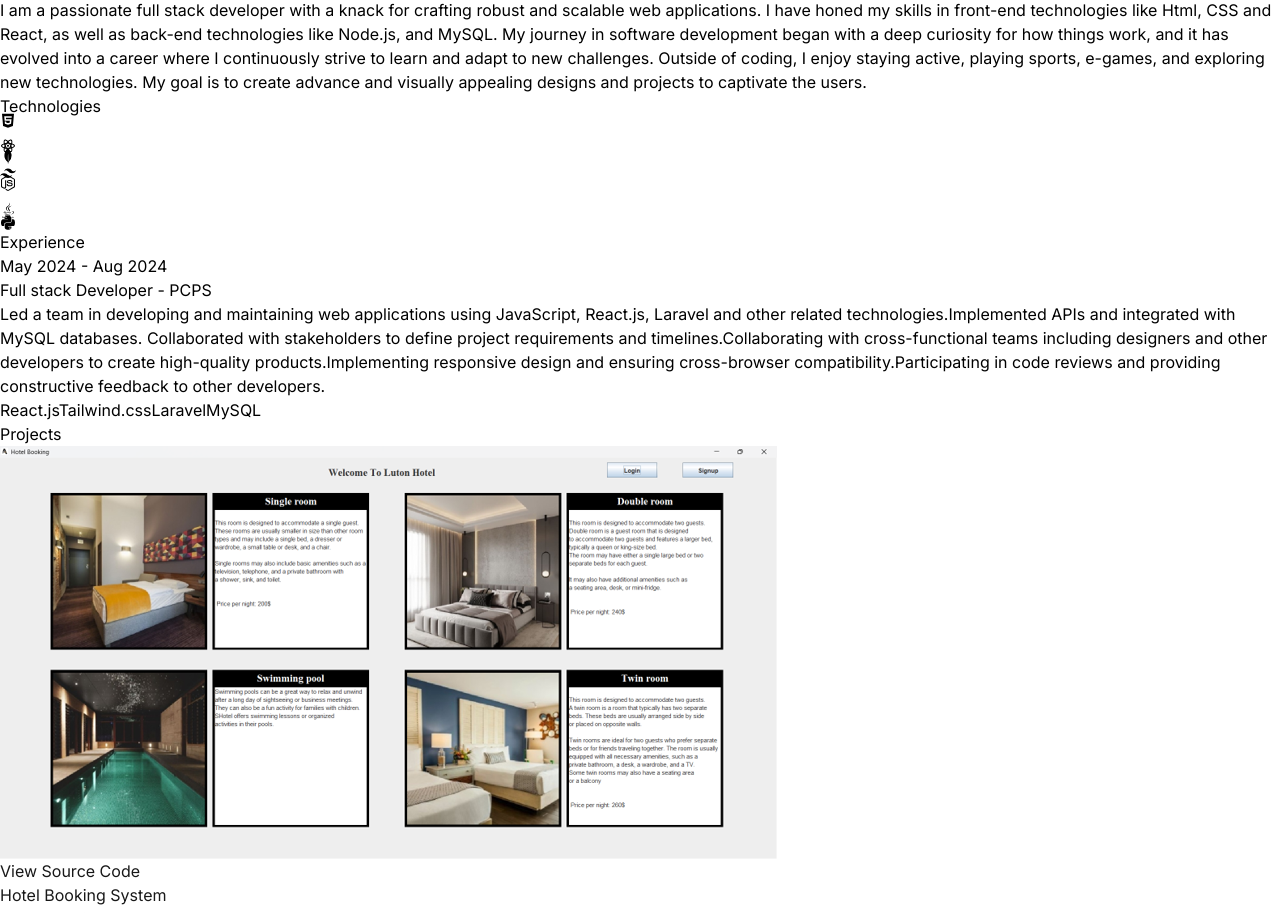
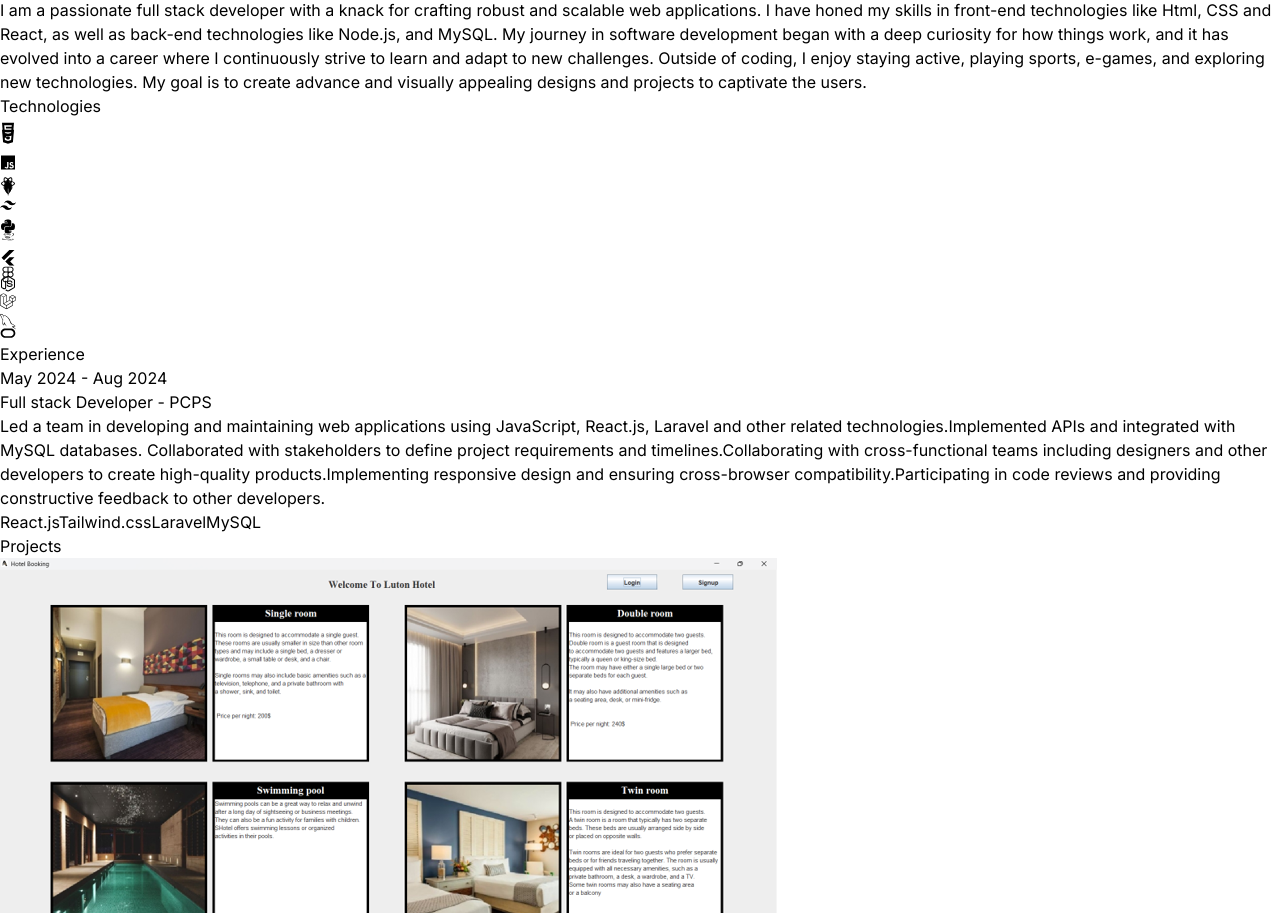
Before and after one commit to TAavash/My-Portfolio, a React (Vite) app: page / in a window 1280 px wide. Shown: the part 2627-3540 px from the top of the page. Built offline with nearby package versions, Linux system fonts and the light colour scheme.

Commit message:
more technologies added

```diff
--- a/src/components/Technologies.jsx
+++ b/src/components/Technologies.jsx
@@ -1,6 +1,8 @@
 import { RiReactjsLine, RiTailwindCssFill } from "react-icons/ri";
-import { SiMongodb } from "react-icons/si";
-import { FaHtml5, FaJava, FaPython, FaNodeJs } from "react-icons/fa";
+import { SiMongodb, SiFlutter } from "react-icons/si";
+import { IoLogoCss3, IoLogoJavascript } from "react-icons/io5";
+import { FaHtml5, FaJava, FaPython, FaNodeJs, FaLaravel, FaFigma } from "react-icons/fa";
+import { GrMysql, GrOracle } from "react-icons/gr";
 import { motion } from "motion/react";
 
 const iconVariants = (duration) => ({
@@ -40,12 +42,68 @@ const Technologies = () => {
         className="flex flex-wrap items-center justify-center gap-4"
       >
         <motion.div
+          variants={iconVariants(3)}
+          initial="initial"
+          animate="animate"
+          className="rounded-2xl border-4 border-neutral-800 p-4"
+        >
+          <FaHtml5 className="text-5xl text-orange-500" />
+        </motion.div>
+        <motion.div
           variants={iconVariants(2.5)}
           initial="initial"
           animate="animate"
           className="rounded-2xl border-4 border-neutral-800 p-4"
         >
-          <FaHtml5 className="text-7xl text-orange-500" />
+          <IoLogoCss3 className="text-5xl text-blue-500" />
+        </motion.div>
+        <motion.div
+          variants={iconVariants(4)}
+          initial="initial"
+          animate="animate"
+          className="rounded-2xl border-4 border-neutral-800 p-4"
+        >
+          <IoLogoJavascript className="text-5xl text-yellow-400" />
+        </motion.div>
+        <motion.div
+          variants={iconVariants(3.5)}
+          initial="initial"
+          animate="animate"
+          className="rounded-2xl border-4 border-neutral-800 p-4"
+        >
+          <RiReactjsLine className="text-5xl text-cyan-400" />
+        </motion.div>
+        <motion.div
+          variants={iconVariants(5)}
+          initial="initial"
+          animate="animate"
+          className="rounded-2xl border-4 border-neutral-800 p-4"
+        >
+          <SiMongodb className="text-5xl text-green-400" />
+        </motion.div>
+        <motion.div
+          variants={iconVariants(2)}
+          initial="initial"
+          animate="animate"
+          className="rounded-2xl border-4 border-neutral-800 p-4"
+        >
+          <RiTailwindCssFill className="text-5xl text-cyan-400" />
+        </motion.div>
+        <motion.div
+          variants={iconVariants(4)}
+          initial="initial"
+          animate="animate"
+          className="rounded-2xl border-4 border-neutral-800 p-4"
+        >
+          <FaPython className="text-5xl text-yellow-400" />
+        </motion.div>
+        <motion.div
+          variants={iconVariants(2.5)}
+          initial="initial"
+          animate="animate"
+          className="rounded-2xl border-4 border-neutral-800 p-4"
+        >
+          <FaJava className="text-5xl text-red-500" />
         </motion.div>
         <motion.div
           variants={iconVariants(3)}
@@ -53,7 +111,15 @@ const Technologies = () => {
           animate="animate"
           className="rounded-2xl border-4 border-neutral-800 p-4"
         >
-          <RiReactjsLine className="text-7xl text-cyan-400" />
+          <SiFlutter className="text-5xl text-cyan-400" />
+        </motion.div>
+        <motion.div
+          variants={iconVariants(4)}
+          initial="initial"
+          animate="animate"
+          className="rounded-2xl border-4 border-neutral-800 p-4"
+        >
+          <FaFigma  className="text-5xl text-red-500" />
         </motion.div>
         <motion.div
           variants={iconVariants(5)}
@@ -61,7 +127,7 @@ const Technologies = () => {
           animate="animate"
           className="rounded-2xl border-4 border-neutral-800 p-4"
         >
-          <SiMongodb className="text-7xl text-green-400" />
+          <FaNodeJs className="text-5xl text-green-400" />
         </motion.div>
         <motion.div
           variants={iconVariants(2)}
@@ -69,31 +135,23 @@ const Technologies = () => {
           animate="animate"
           className="rounded-2xl border-4 border-neutral-800 p-4"
         >
-          <RiTailwindCssFill className="text-7xl text-cyan-400" />
+          <FaLaravel className="text-5xl text-red-500" />
         </motion.div>
         <motion.div
-          variants={iconVariants(6)}
+          variants={iconVariants(3)}
           initial="initial"
           animate="animate"
           className="rounded-2xl border-4 border-neutral-800 p-4"
         >
-          <FaNodeJs className="text-7xl text-green-400" />
+          <GrMysql className="text-5xl text-blue-400" />
         </motion.div>
         <motion.div
-          variants={iconVariants(4)}
+          variants={iconVariants(2)}
           initial="initial"
           animate="animate"
           className="rounded-2xl border-4 border-neutral-800 p-4"
         >
-          <FaJava className="text-7xl text-red-400" />
-        </motion.div>
-        <motion.div
-          variants={iconVariants(4.5)}
-          initial="initial"
-          animate="animate"
-          className="rounded-2xl border-4 border-neutral-800 p-4"
-        >
-          <FaPython className="text-7xl text-yellow-400" />
+          <GrOracle className="text-5xl text-red-500" />
         </motion.div>
       </motion.div>
     </div>
```
